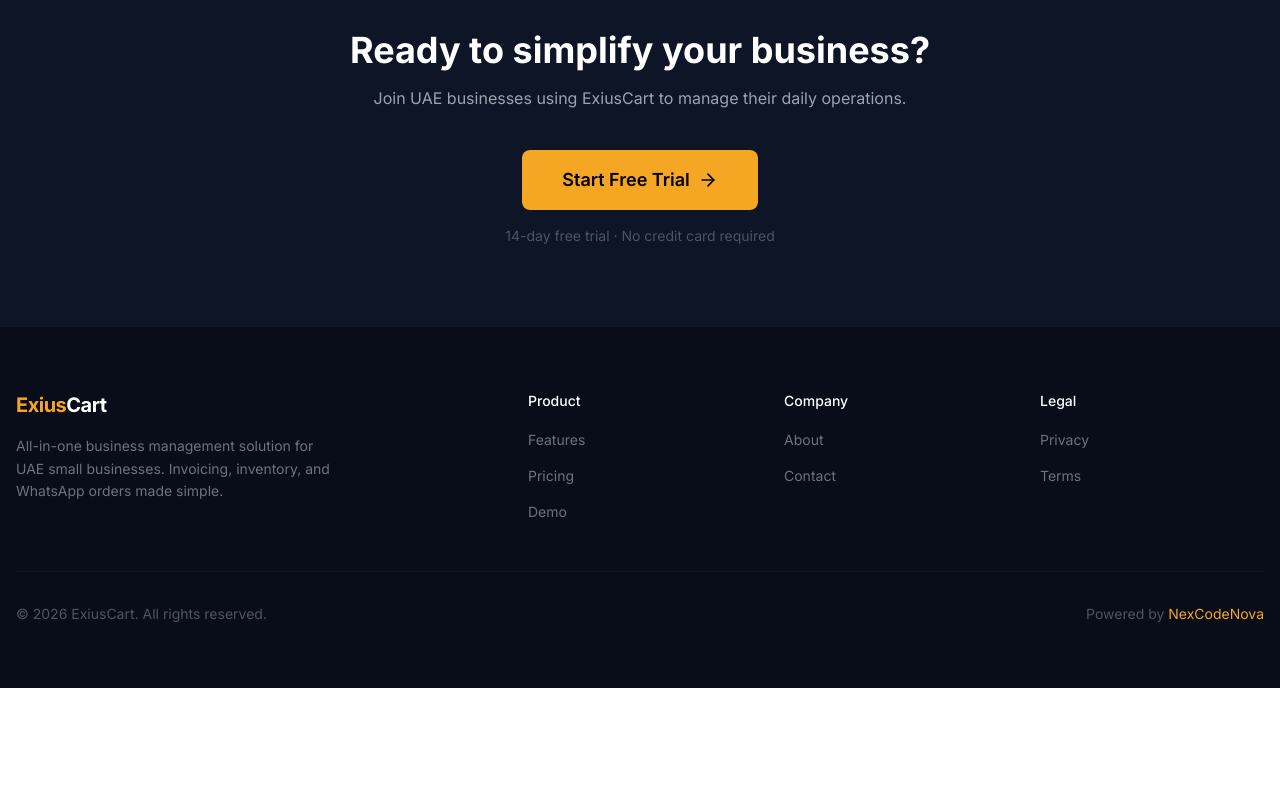
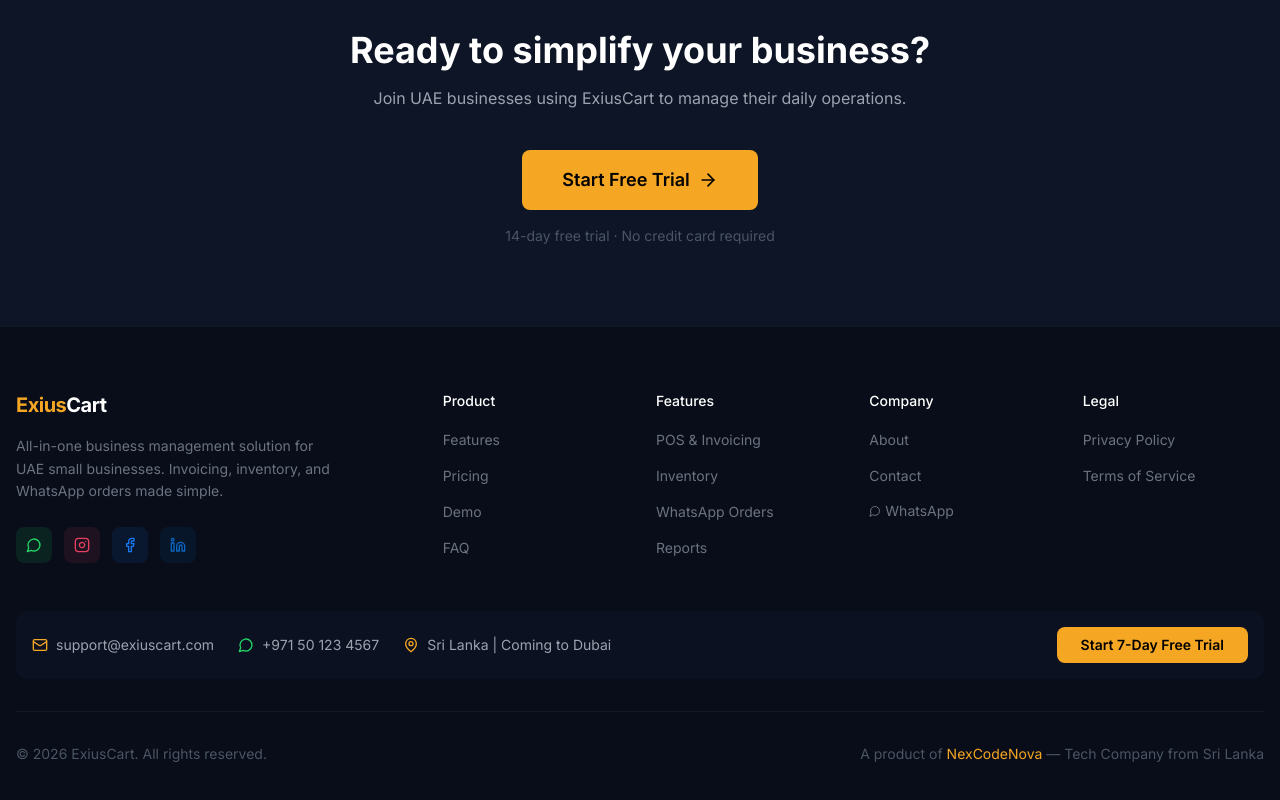
Before and after one commit to mizairyaktharmf/ExiusCart, a Next.js app in the folder apps/exiuscart-website/: page / in a window 1280 px wide. Shown: the part 2721-3521 px from the top of the page. Before the commit the page ends 3409 px from the top, so only its background shows below. Built offline with nearby package versions, Linux system fonts and the light colour scheme.

Commit message:
feat(website): improve footer with social links and company info0

```diff
--- a/apps/exiuscart-website/src/components/layout/footer.tsx
+++ b/apps/exiuscart-website/src/components/layout/footer.tsx
@@ -1,10 +1,11 @@
 import Link from 'next/link';
+import { MessageCircle, Instagram, Facebook, Linkedin, Mail, MapPin } from 'lucide-react';
 
 export function Footer() {
   return (
     <footer className="bg-[#080D19] border-t border-gray-800/50">
       <div className="max-w-7xl mx-auto px-4 py-16">
-        <div className="grid grid-cols-2 md:grid-cols-5 gap-8 mb-12">
+        <div className="grid grid-cols-2 md:grid-cols-6 gap-8 mb-12">
           {/* Brand */}
           <div className="col-span-2">
             <Link href="/" className="inline-block mb-4">
@@ -12,10 +13,50 @@
                 <span className="text-[#F5A623]">Exius</span>Cart
               </span>
             </Link>
-            <p className="text-gray-500 text-sm leading-relaxed max-w-xs">
+            <p className="text-gray-500 text-sm leading-relaxed max-w-xs mb-6">
               All-in-one business management solution for UAE small businesses.
               Invoicing, inventory, and WhatsApp orders made simple.
             </p>
+
+            {/* Social Links */}
+            <div className="flex items-center gap-3">
+              <a
+                href="https://wa.me/971501234567"
+                target="_blank"
+                rel="noopener noreferrer"
+                className="w-9 h-9 bg-[#25D366]/10 hover:bg-[#25D366]/20 rounded-lg flex items-center justify-center transition"
+                aria-label="WhatsApp"
+              >
+                <MessageCircle className="w-4 h-4 text-[#25D366]" />
+              </a>
+              <a
+                href="https://instagram.com/exiuscart"
+                target="_blank"
+                rel="noopener noreferrer"
+                className="w-9 h-9 bg-[#E4405F]/10 hover:bg-[#E4405F]/20 rounded-lg flex items-center justify-center transition"
+                aria-label="Instagram"
+              >
+                <Instagram className="w-4 h-4 text-[#E4405F]" />
+              </a>
+              <a
+                href="https://facebook.com/exiuscart"
+                target="_blank"
+                rel="noopener noreferrer"
+                className="w-9 h-9 bg-[#1877F2]/10 hover:bg-[#1877F2]/20 rounded-lg flex items-center justify-center transition"
+                aria-label="Facebook"
+              >
+                <Facebook className="w-4 h-4 text-[#1877F2]" />
+              </a>
+              <a
+                href="https://linkedin.com/company/nexcodenova"
+                target="_blank"
+                rel="noopener noreferrer"
+                className="w-9 h-9 bg-[#0A66C2]/10 hover:bg-[#0A66C2]/20 rounded-lg flex items-center justify-center transition"
+                aria-label="LinkedIn"
+              >
+                <Linkedin className="w-4 h-4 text-[#0A66C2]" />
+              </a>
+            </div>
           </div>
 
           {/* Product */}
@@ -37,6 +78,38 @@
                   Demo
                 </Link>
               </li>
+              <li>
+                <Link href="/faq" className="text-gray-500 hover:text-gray-300 text-sm transition">
+                  FAQ
+                </Link>
+              </li>
+            </ul>
+          </div>
+
+          {/* Features */}
+          <div>
+            <h4 className="text-white font-medium mb-4 text-sm">Features</h4>
+            <ul className="space-y-3">
+              <li>
+                <Link href="/features/pos" className="text-gray-500 hover:text-gray-300 text-sm transition">
+                  POS & Invoicing
+                </Link>
+              </li>
+              <li>
+                <Link href="/features/inventory" className="text-gray-500 hover:text-gray-300 text-sm transition">
+                  Inventory
+                </Link>
+              </li>
+              <li>
+                <Link href="/features/whatsapp-orders" className="text-gray-500 hover:text-gray-300 text-sm transition">
+                  WhatsApp Orders
+                </Link>
+              </li>
+              <li>
+                <Link href="/features/reports" className="text-gray-500 hover:text-gray-300 text-sm transition">
+                  Reports
+                </Link>
+              </li>
             </ul>
           </div>
 
@@ -54,6 +127,17 @@
                   Contact
                 </Link>
               </li>
+              <li>
+                <a
+                  href="https://wa.me/971501234567"
+                  target="_blank"
+                  rel="noopener noreferrer"
+                  className="text-gray-500 hover:text-[#25D366] text-sm transition inline-flex items-center gap-1"
+                >
+                  <MessageCircle className="w-3 h-3" />
+                  WhatsApp
+                </a>
+              </li>
             </ul>
           </div>
 
@@ -63,16 +147,48 @@
             <ul className="space-y-3">
               <li>
                 <Link href="/privacy" className="text-gray-500 hover:text-gray-300 text-sm transition">
-                  Privacy
+                  Privacy Policy
                 </Link>
               </li>
               <li>
                 <Link href="/terms" className="text-gray-500 hover:text-gray-300 text-sm transition">
-                  Terms
+                  Terms of Service
                 </Link>
               </li>
             </ul>
           </div>
+        </div>
+
+        {/* Contact Info Bar */}
+        <div className="bg-[#0B1121] rounded-xl p-4 mb-8 flex flex-col md:flex-row items-center justify-between gap-4">
+          <div className="flex items-center gap-6 flex-wrap justify-center">
+            <a
+              href="mailto:support@exiuscart.com"
+              className="flex items-center gap-2 text-gray-400 hover:text-white text-sm transition"
+            >
+              <Mail className="w-4 h-4 text-[#F5A623]" />
+              support@exiuscart.com
+            </a>
+            <a
+              href="https://wa.me/971501234567"
+              target="_blank"
+              rel="noopener noreferrer"
+              className="flex items-center gap-2 text-gray-400 hover:text-[#25D366] text-sm transition"
+            >
+              <MessageCircle className="w-4 h-4 text-[#25D366]" />
+              +971 50 123 4567
+            </a>
+            <span className="flex items-center gap-2 text-gray-400 text-sm">
+              <MapPin className="w-4 h-4 text-[#F5A623]" />
+              Sri Lanka | Coming to Dubai
+            </span>
+          </div>
+          <Link
+            href="/register"
+            className="bg-[#F5A623] hover:bg-[#E09612] text-black font-semibold px-6 py-2 rounded-lg text-sm transition whitespace-nowrap"
+          >
+            Start 7-Day Free Trial
+          </Link>
         </div>
 
         {/* Bottom */}
@@ -81,7 +197,7 @@
             &copy; {new Date().getFullYear()} ExiusCart. All rights reserved.
           </p>
           <p className="text-gray-600 text-sm">
-            Powered by{' '}
+            A product of{' '}
             <a
               href="https://nexcodenova.com"
               target="_blank"
@@ -90,6 +206,7 @@
             >
               NexCodeNova
             </a>
+            {' '}— Tech Company from Sri Lanka
           </p>
         </div>
       </div>
```
